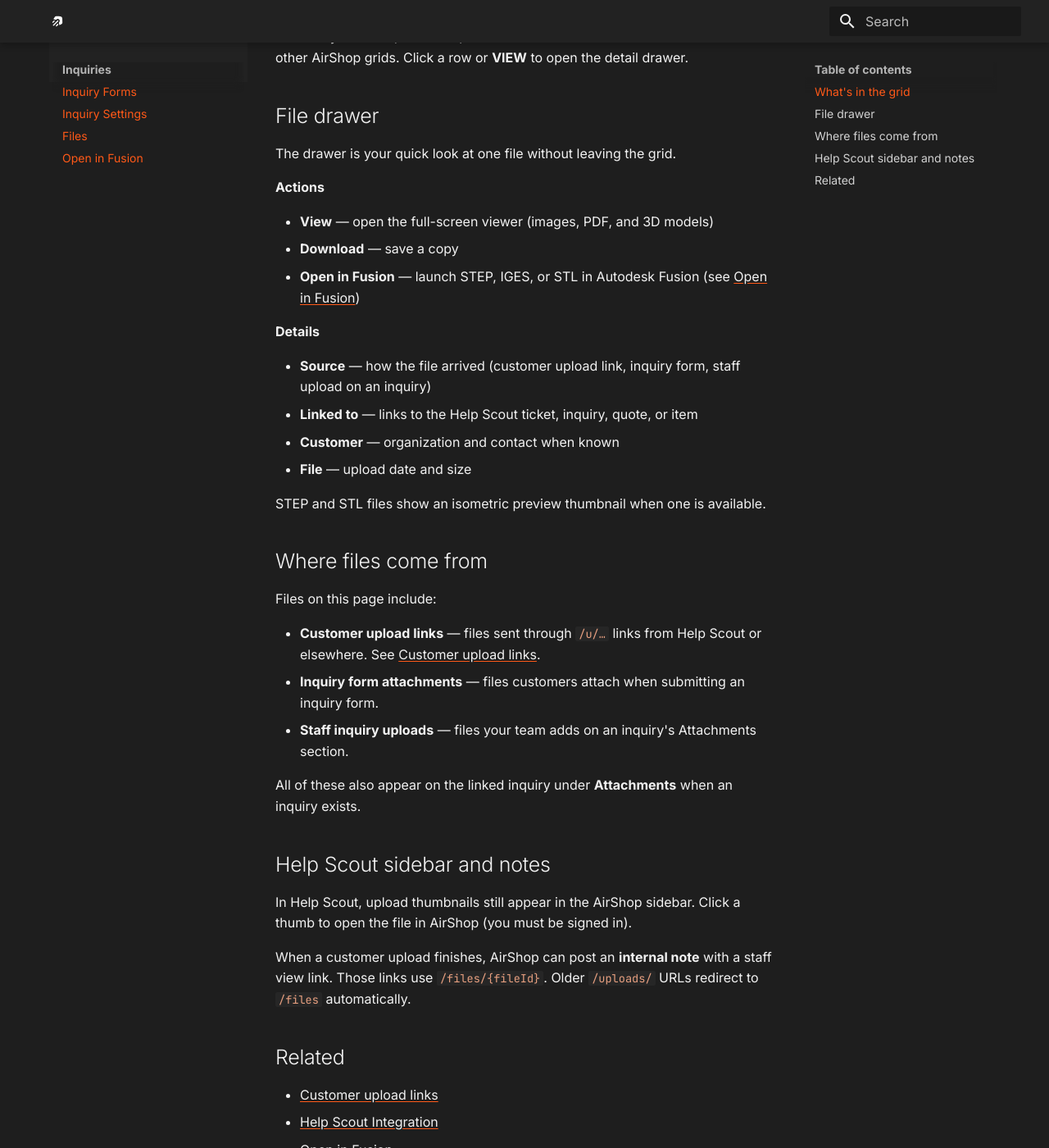
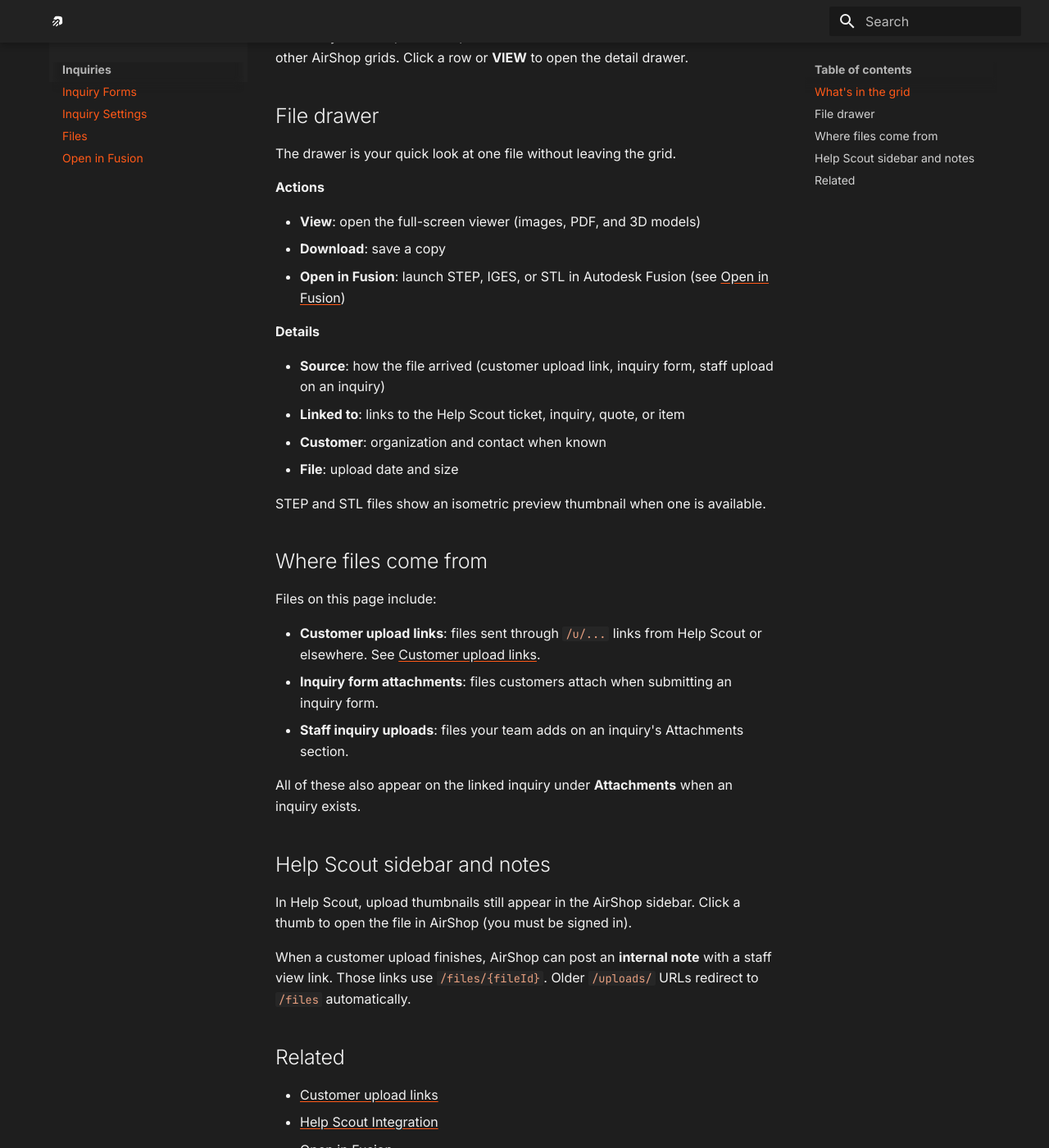
Before and after one commit to jbrewlet/airshop-docs, an MkDocs documentation site: the page built from docs/guides/files.md, in a window 1280 px wide and 1400 px high, scrolled down 803 px. Shown: the whole window at 82% size. Built offline with MkDocs 1.6.1 and Material for MkDocs 9.7.7, drawn with Linux system fonts in a browser that asks for light colours; plug-ins that fetch from the network failed and are left out; some of the changed text lies outside the part shown.

Commit message:
Remove em dashes from the new Files docs.
Match the product-copy rule on the Files guide and related pages we just shipped.

```diff
--- a/docs/guides/files.md
+++ b/docs/guides/files.md
@@ -6,7 +6,7 @@
 
 # Files
 
-The **Files** page lists every file your organization has received — customer upload links, inquiry form attachments, and staff uploads on inquiries — in one searchable grid.
+The **Files** page lists every file your organization has received (customer upload links, inquiry form attachments, and staff uploads on inquiries) in one searchable grid.
 
 [Open Files](https://www.airshop.work/files){ target="_blank" rel="noopener noreferrer" }
 
@@ -32,16 +32,16 @@
 
 **Actions**
 
-- **View** — open the full-screen viewer (images, PDF, and 3D models)
-- **Download** — save a copy
-- **Open in Fusion** — launch STEP, IGES, or STL in Autodesk Fusion (see [Open in Fusion](../open-fusion.md))
+- **View**: open the full-screen viewer (images, PDF, and 3D models)
+- **Download**: save a copy
+- **Open in Fusion**: launch STEP, IGES, or STL in Autodesk Fusion (see [Open in Fusion](../open-fusion.md))
 
 **Details**
 
-- **Source** — how the file arrived (customer upload link, inquiry form, staff upload on an inquiry)
-- **Linked to** — links to the Help Scout ticket, inquiry, quote, or item
-- **Customer** — organization and contact when known
-- **File** — upload date and size
+- **Source**: how the file arrived (customer upload link, inquiry form, staff upload on an inquiry)
+- **Linked to**: links to the Help Scout ticket, inquiry, quote, or item
+- **Customer**: organization and contact when known
+- **File**: upload date and size
 
 STEP and STL files show an isometric preview thumbnail when one is available.
 
@@ -49,9 +49,9 @@
 
 Files on this page include:
 
-- **Customer upload links** — files sent through `/u/…` links from Help Scout or elsewhere. See [Customer upload links](../setup/customer-uploads.md).
-- **Inquiry form attachments** — files customers attach when submitting an inquiry form.
-- **Staff inquiry uploads** — files your team adds on an inquiry's Attachments section.
+- **Customer upload links**: files sent through `/u/...` links from Help Scout or elsewhere. See [Customer upload links](../setup/customer-uploads.md).
+- **Inquiry form attachments**: files customers attach when submitting an inquiry form.
+- **Staff inquiry uploads**: files your team adds on an inquiry's Attachments section.
 
 All of these also appear on the linked inquiry under **Attachments** when an inquiry exists.
 
```
Also changed, not shown: docs/open-fusion.md (+3 -3 lines), docs/setup/helpscout.md (+1 -1 lines).
